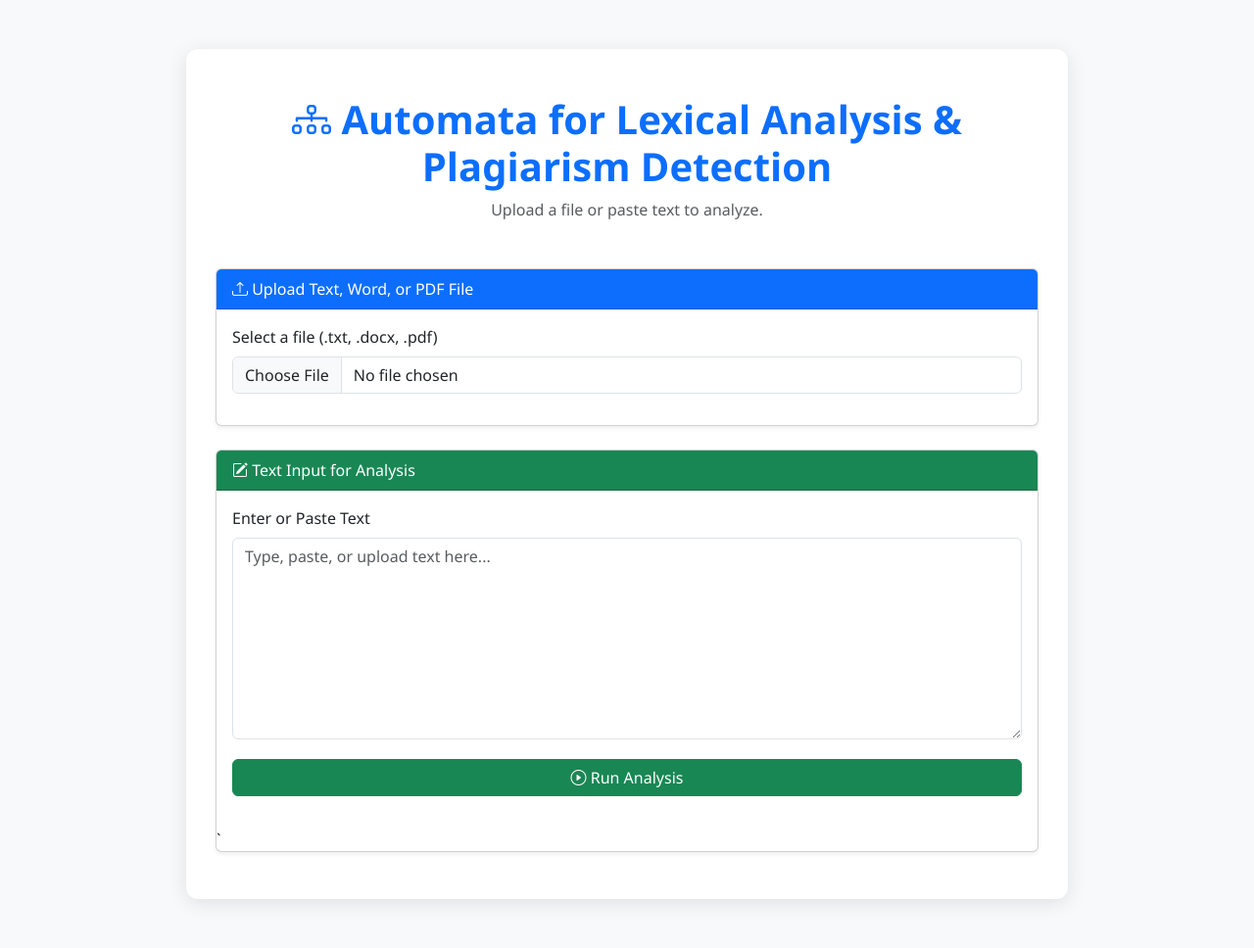
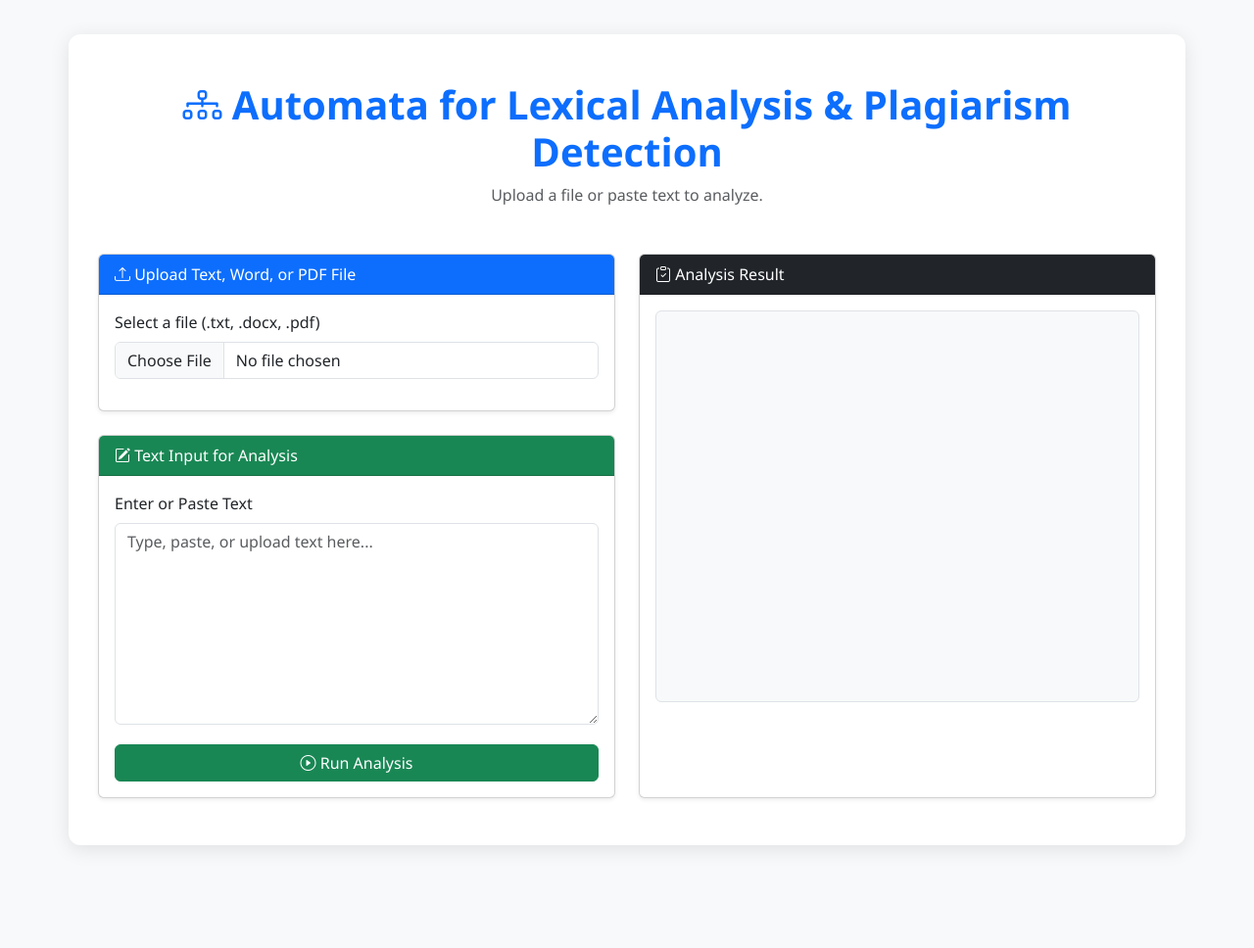
Before and after one commit to qamberalipy/plagiarism-detector, a Flask app: page / in a window 1280 px wide. Shown: the whole page at 98% size. After the commit the page ends 867 px from the top, so only its background shows below. Run offline with Flask 3, Linux system fonts and the light colour scheme; parts of the project's set-up code (start-up, migrations or seed data) failed here and were passed over; some libraries are stand-ins or nearby versions.

Commit message:
Change in UI

```diff
--- a/static/main.js
+++ b/static/main.js
@@ -110,7 +110,7 @@ $(document).ready(function () {
                 <p><strong>Total Tokens:</strong> ${result.lexical_analysis.user.total_tokens}</p>
                 <p><strong>Unique Tokens:</strong> ${result.lexical_analysis.user.unique_tokens}</p>
                 <p><strong>Keyword Count:</strong> ${result.lexical_analysis.user.keyword_count}</p>
-                <button class="btn btn-outline-success btn-sm mt-2 toggle-tokens" data-target="#userTokens">Show Tokens</button>
+                <button class="w-100 btn btn-outline-success btn-sm mt-2 toggle-tokens" data-target="#userTokens">Show Tokens</button>
                 <div id="userTokens" class="tokens-box mt-2 p-2 border rounded d-none text-start small bg-light">${userTokens}</div>
               </div>
             </div>
@@ -122,7 +122,7 @@ $(document).ready(function () {
                 <p><strong>Total Tokens:</strong> ${result.lexical_analysis.reference.total_tokens}</p>
                 <p><strong>Unique Tokens:</strong> ${result.lexical_analysis.reference.unique_tokens}</p>
                 <p><strong>Keyword Count:</strong> ${result.lexical_analysis.reference.keyword_count}</p>
-                <button class="btn btn-outline-primary btn-sm mt-2 toggle-tokens" data-target="#refTokens">Show Tokens</button>
+                <button class="w-100 btn btn-outline-primary btn-sm mt-2 toggle-tokens" data-target="#refTokens">Show Tokens</button>
                 <div id="refTokens" class="tokens-box mt-2 p-2 border rounded d-none text-start small bg-light">${refTokens}</div>
               </div>
             </div>
--- a/static/style.css
+++ b/static/style.css
@@ -6,13 +6,14 @@ body {
     padding: 0;
 }
 
+
 .container {
-    max-width: 900px;
-    margin: 50px auto;
+    /* max-width: 1132px; */
+    margin: 35px auto;
     background: white;
     border-radius: 12px;
     padding: 30px;
-    box-shadow: 0 4px 20px rgba(0,0,0,0.1);
+    box-shadow: 0 4px 20px rgba(0, 0, 0, 0.1);
 }
 
 h1 {
--- a/templates/index.html
+++ b/templates/index.html
@@ -1,5 +1,6 @@
 <!DOCTYPE html>
 <html lang="en">
+
 <head>
   <meta charset="UTF-8">
   <meta name="viewport" content="width=device-width, initial-scale=1.0">
@@ -12,9 +13,6 @@
 </head>
 
 <body class="bg-light">
-
-</div>
-
   <div class="container py-5">
     <!-- Header -->
     <div class="text-center mb-5">
@@ -24,8 +22,10 @@
       <p class="text-muted">Upload a file or paste text to analyze.</p>
     </div>
 
-    <!-- Upload Section -->
-    <div class="card shadow-sm mb-4">
+    <div class="row g-4 align-items-stretch">
+      <!-- Left Column -->
+      <div class="col-md-6 d-flex flex-column">
+        <div class="card shadow-sm mb-4 flex-fill">
           <div class="card-header bg-primary text-white">
             <i class="bi bi-upload"></i> Upload Text, Word, or PDF File
           </div>
@@ -39,8 +39,7 @@
           </div>
         </div>
 
-    <!-- Text Analysis Section -->
-    <div class="card shadow-sm">
+        <div class="card shadow-sm flex-fill">
           <div class="card-header bg-success text-white">
             <i class="bi bi-pencil-square"></i> Text Input for Analysis
           </div>
@@ -52,24 +51,26 @@
                   placeholder="Type, paste, or upload text here..."></textarea>
               </div>
 
-          <div class="mb-3">
               <button type="submit" class="btn btn-success w-100">
                 <i class="bi bi-play-circle"></i> Run Analysis
               </button>
+            </form>
+          </div>
+        </div>
       </div>
 
-
-        </form>
-      </div>`
-    </div>
-
-    <!-- Result Section -->
-    <div class="card shadow-sm mt-4 d-none" id="resultCard">
+      <!-- Right Column -->
+      <div class="col-md-6 d-flex">
+        <div class="card shadow-sm flex-fill" id="resultCard">
           <div class="card-header bg-dark text-white">
             <i class="bi bi-clipboard-check"></i> Analysis Result
           </div>
           <div class="card-body">
-        <div id="resultOutput" class="p-3 bg-light border rounded"></div>
+            <div id="resultOutput" class="p-3 bg-light border rounded" style="min-height: 400px;">
+              <!-- Result will appear here -->
+            </div>
+          </div>
+        </div>
       </div>
     </div>
   </div>
@@ -81,7 +82,7 @@
   <script src="https://cdnjs.cloudflare.com/ajax/libs/pdf.js/2.16.105/pdf.min.js"></script>
   <script src="https://cdnjs.cloudflare.com/ajax/libs/mammoth/1.4.21/mammoth.browser.min.js"></script>
   <script src="{{ url_for('static', filename='main.js') }}"></script>
+</body>
 
 
-</body>
 </html>
```
Lines whose indentation alone changed are shown as unchanged.
